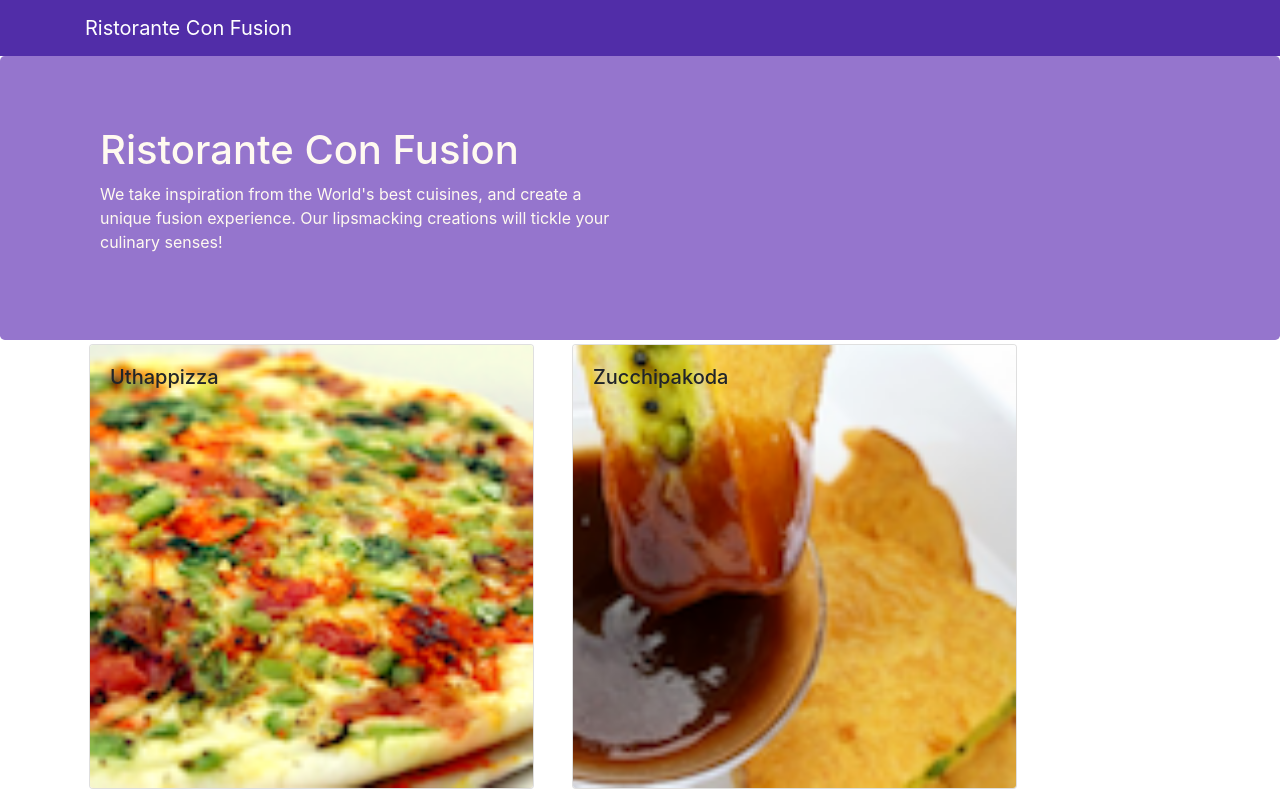
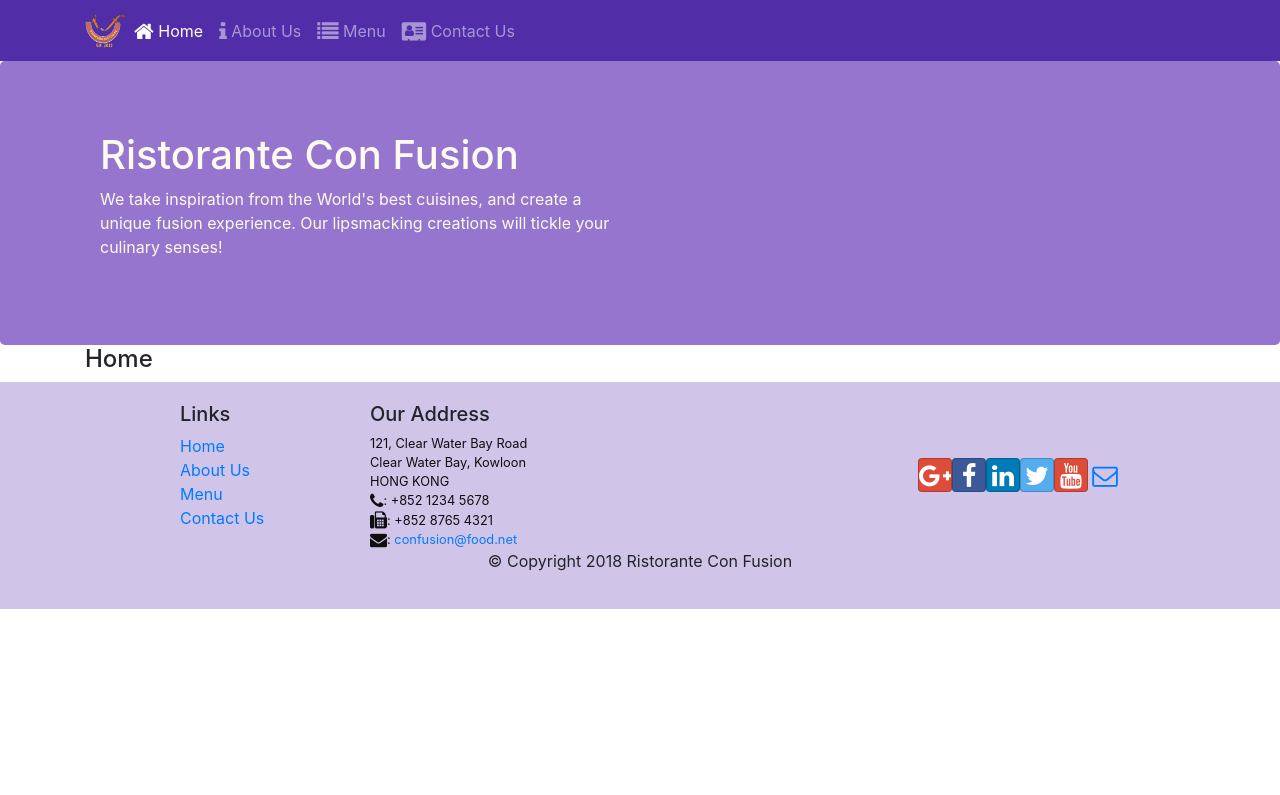
Before and after one commit to pattyish/_confusion, a React (Create React App) app: page /home in a window 1280 px wide. Shown: the top 795 px of the page. Built offline with nearby package versions, Linux system fonts and the light colour scheme.

Commit message:
use of react router

```diff
--- a/package.json
+++ b/package.json
@@ -12,6 +12,7 @@
     "react": "^17.0.1",
     "react-dom": "^17.0.1",
     "react-popper": "^0.9.2",
+    "react-router-dom": "^4.2.2",
     "react-scripts": "4.0.2",
     "reactstrap": "^5.0.0",
     "web-vitals": "^1.1.0"
--- a/src/App.js
+++ b/src/App.js
@@ -1,14 +1,16 @@
-import React, { Component } from 'react';
-import './App.css';
+import React, { Component } from "react";
+import "./App.css";
 import Main from "./components/MainComponent";
+import { BrowserRouter } from "react-router-dom";
 
 class App extends Component {
-
   render() {
     return (
-      <div className="App">
-        <Main />
-      </div>
+      <BrowserRouter>
+        <div className="App">
+          <Main />
+        </div>
+      </BrowserRouter>
     );
   }
 }
--- a/src/components/FooterComponent.js
+++ b/src/components/FooterComponent.js
@@ -1,4 +1,5 @@
 import React from 'react';
+import { Link } from "react-router-dom";
 
 function Footer(props) {
     return(
@@ -8,10 +9,10 @@ function Footer(props) {
                 <div className="col-4 offset-1 col-sm-2">
                     <h5>Links</h5>
                     <ul className="list-unstyled">
-                        <li><a href="#">Home</a></li>
-                        <li><a href="#">About</a></li>
-                        <li><a href="#">Menu</a></li>
-                        <li><a href="contactus.html">Contact</a></li>
+                        <li><Link to="/home">Home</Link></li>
+                        <li><Link to="/aboutus">About Us</Link></li>
+                        <li><Link to="/menu">Menu</Link></li>
+                        <li><Link to="/contactus">Contact Us</Link></li>
                     </ul>
                 </div>
                 <div className="col-7 col-sm-5">
--- a/src/components/HeaderComponent.js
+++ b/src/components/HeaderComponent.js
@@ -1,12 +1,68 @@
 import React, { Component } from "react";
-import { Navbar, NavbarBrand, Jumbotron } from "reactstrap";
+import {
+  Navbar,
+  NavbarBrand,
+  Nav,
+  NavItem,
+  NavbarToggler,
+  Collapse,
+  Jumbotron,
+} from "reactstrap";
+import { NavLink } from "react-router-dom";
 class Header extends Component {
+  constructor(props) {
+    super(props);
+    this.state = {
+      isNavOpen: false,
+    };
+    this.toggleNav = this.toggleNav.bind(this);
+  }
+
+  toggleNav() {
+    this.setState({
+      isNavOpen: !this.state.isNavOpen,
+    });
+  }
+
   render() {
     return (
       <React.Fragment>
-        <Navbar dark>
+        <Navbar dark expand="md">
           <div className="container">
-            <NavbarBrand href="/">Ristorante Con Fusion</NavbarBrand>
+            <NavbarToggler onClick={this.toggleNav} />
+            <NavbarBrand className="mr-auto" href="/">
+              <img
+                src="/assets/images/logo.png"
+                height="35"
+                width="41"
+                alt="Ristorante Con Fusion"
+              />
+            </NavbarBrand>
+            <Collapse isOpen={this.state.isNavOpen} navbar>
+              <Nav navbar>
+                <NavItem>
+                  <NavLink className="nav-link" to="/home">
+                    <span className="fa fa-home fa-lg"></span> Home
+                  </NavLink>
+                </NavItem>
+                <NavItem>
+                  <NavLink className="nav-link" to="/aboutus">
+                    <span className="fa fa-info fa-lg"></span> About Us
+                  </NavLink>
+                </NavItem>
+                <NavItem>
+                  <NavLink className="nav-link" to="/menu">
+                    <span className="fa fa-list fa-lg"></span> Menu
+                  </NavLink>
+                </NavItem>
+                <NavItem>
+                  <NavLink className="nav-link" to="/contactus">
+                    <span className="fa fa-address-card fa-lg"></span> Contact
+                    Us
+                  </NavLink>
+                </NavItem>
+              </Nav>
+            </Collapse>
           </div>
         </Navbar>
         <Jumbotron>
--- /dev/null
+++ b/src/components/HomeComponent.js
@@ -0,0 +1,9 @@
+import React from "react";
+
+function Home(props) {
+  return <div className="container">
+      <h4>Home</h4>
+  </div>;
+}
+
+export default Home;
--- a/src/components/MainComponent.js
+++ b/src/components/MainComponent.js
@@ -1,35 +1,42 @@
 import React, { Component } from "react";
+import Home from "./HomeComponent";
 import Header from "./HeaderComponent";
 import Menu from "./MenuComponent";
 import Footer from "./FooterComponent";
 import DishDetails from "./DishdetailComponet";
 import { DISHES } from "../shared/dishes";
+import { Switch, Route, Redirect } from "react-router-dom";
 
 class Main extends Component {
   constructor(props) {
     super(props);
     this.state = {
       dishes: DISHES,
-      selectedDish: null,
+      //selectedDish: null,
     };
   }
+  // onDishSelected(dishId) {
+  //   this.setState({ selectedDish: dishId });
+  // }
 
-  onDishSelected(dishId) {
-    this.setState({ selectedDish: dishId });
-  }
   render() {
+    const HomePage = () => {
+      return (
+        <Home/>
+      );
+    }
     return (
       <div>
-       <Header />
-        <Menu
-          dishes={this.state.dishes}
-          onClick={(dishId) => this.onDishSelected(dishId)}
-        />
-        <DishDetails
-          dish={this.state.dishes.filter(
-            (dish) => dish.id === this.state.selectedDish
-          )[0]}
-        />
+        <Header />
+        <Switch>
+          <Route path="/home" component={HomePage} />
+          <Route
+            exact
+            path="/menu"
+            component={() => <Menu dishes={this.state.dishes} />}
+          />
+          <Redirect to="/home" />
+        </Switch>
         <Footer />
       </div>
     );
@@ -37,3 +44,15 @@ class Main extends Component {
 }
 
 export default Main;
+
+{
+  /* <Menu
+dishes={this.state.dishes}
+onClick={(dishId) => this.onDishSelected(dishId)}
+/>
+<DishDetails
+dish={this.state.dishes.filter(
+  (dish) => dish.id === this.state.selectedDish
+)[0]}
+/> */
+}
```
Also changed, not shown: 1 other file (tests, documents, lock files or other folders).
